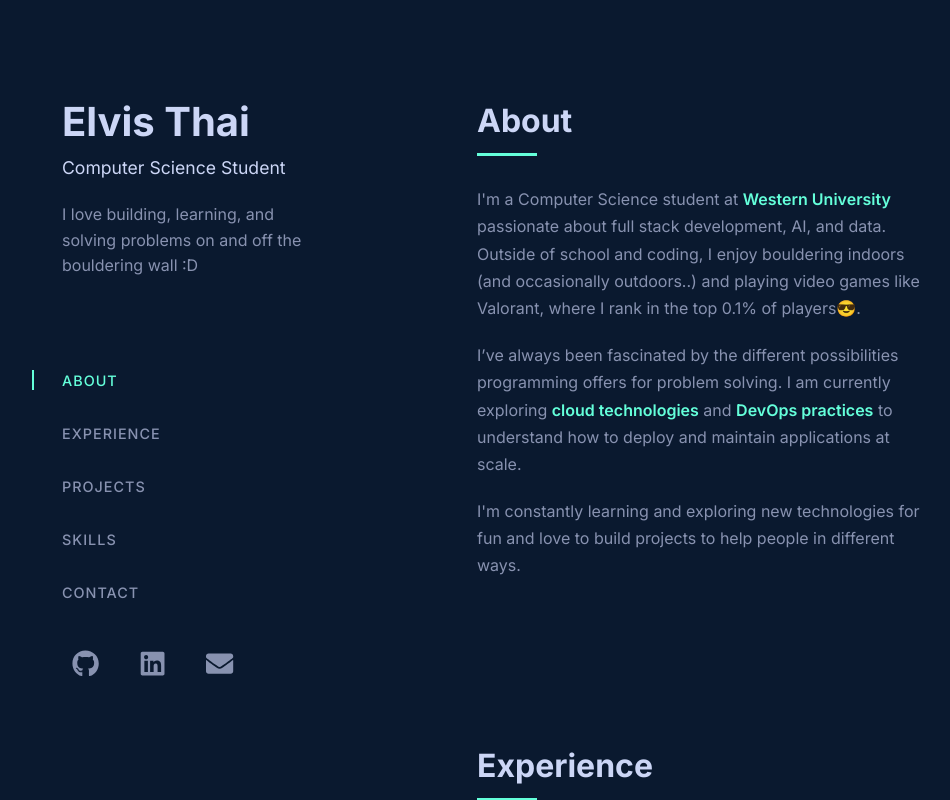
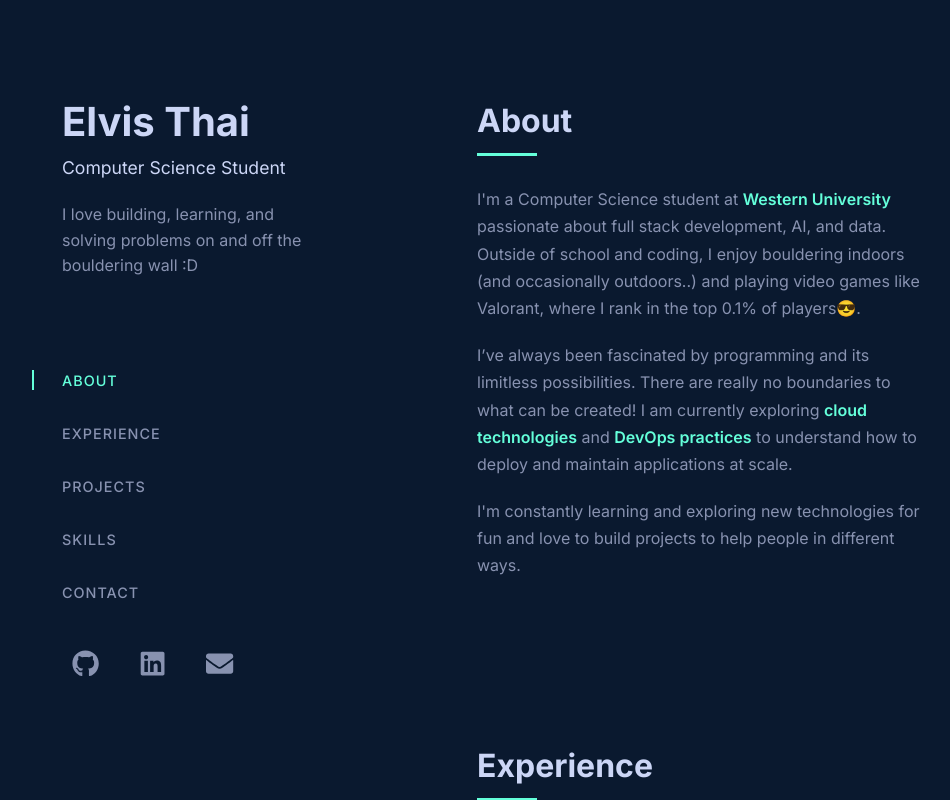
Before and after one commit to elvisThai/my-portfolio, a React (Create React App) app: page / in a window 1280 px wide. Shown: the top 800 px of the page, without its empty margins (163-1113 px from the left). Built offline with nearby package versions, Linux system fonts and the light colour scheme; no server answers; the HTML template or start-up script is replaced by a standard one.

Commit message:
more minor changes to about me

```diff
--- a/src/components/Portfolio.js
+++ b/src/components/Portfolio.js
@@ -220,7 +220,7 @@ const Portfolio = () => {
               and playing video games like Valorant, where I rank in the top 0.1% of players😎.
             </p>
             <p>
-            I’ve always been fascinated by the different possibilities programming offers for problem solving.
+            I’ve always been fascinated by programming and its limitless possibilities. There are really no boundaries to what can be created!
               I am currently exploring <strong>cloud technologies</strong> and <strong>DevOps practices</strong> to understand how to deploy
               and maintain applications at scale.
             </p>
```
